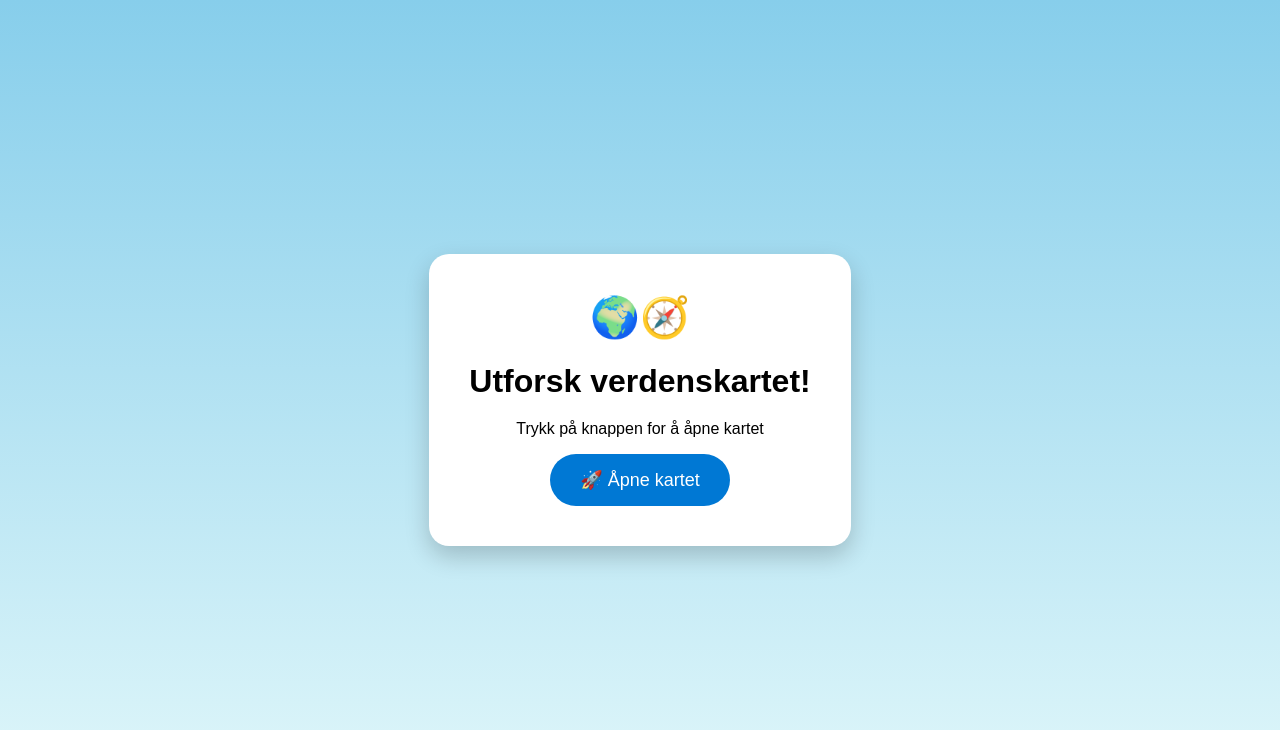
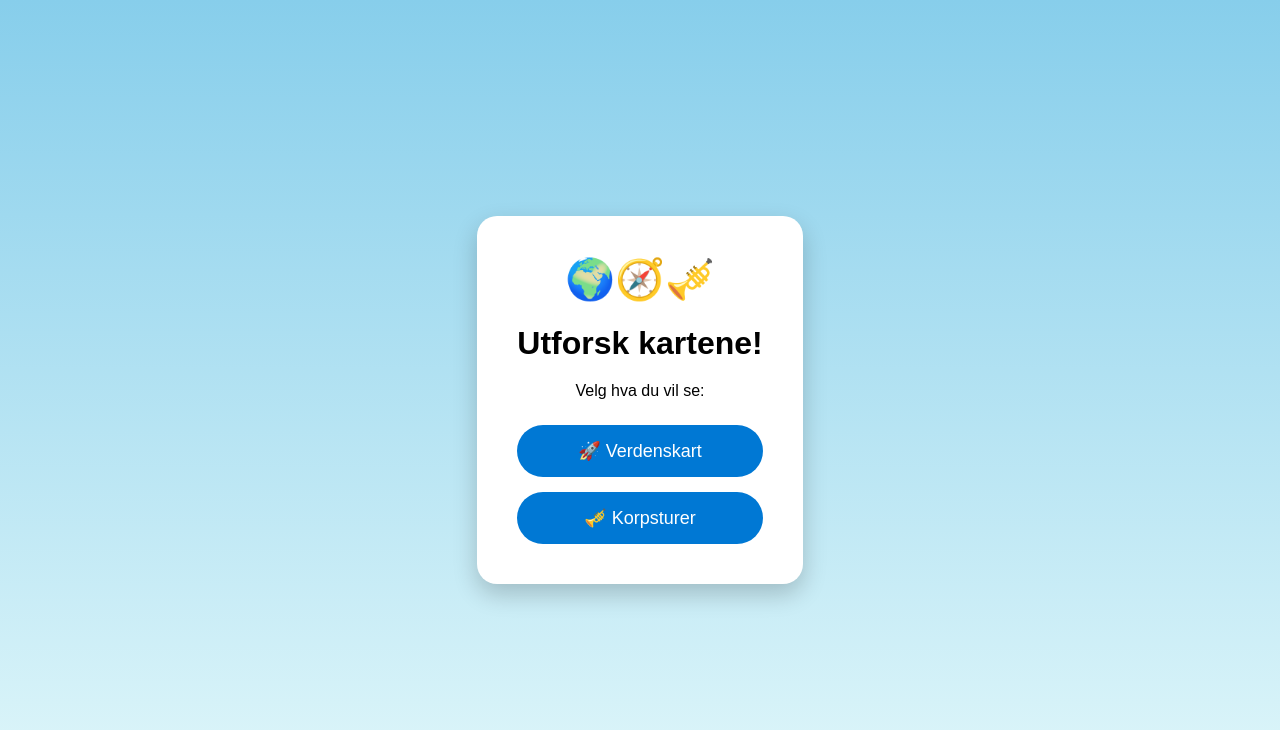
Before and after one commit to ellencathrinek/kart, a plain HTML site: page index.html in a window 1280 px wide. Drawn offline with Linux system fonts and the light colour scheme.

Commit message:
Update index.html

```diff
--- a/index.html
+++ b/index.html
@@ -26,6 +26,16 @@
             margin-bottom: 20px;
         }
 
+        p {
+            margin-bottom: 25px;
+        }
+
+        .button-group {
+            display: flex;
+            flex-direction: column;
+            gap: 15px;
+        }
+
         button {
             font-size: 18px;
             padding: 15px 30px;
@@ -50,22 +60,21 @@
 </head>
 <body>
     <div class="container">
-        <div class="emoji">🌍🧭</div>
-        <h1>Utforsk verdenskartet!</h1>
-        <p>Trykk på knappen for å åpne kartet</p>
+        <div class="emoji">🌍🧭🎺</div>
+        <h1>Utforsk kartene!</h1>
+        <p>Velg hva du vil se:</p>
 
-        <button onclick="openMap()">
-            🚀 Åpne kartet
-        </button>
+        <div class="button-group">
+            <button onclick="openWorldMap()">
+                🚀 Verdenskart
+            </button>
+
+            <button onclick="openKorpsMap()">
+                🎺 Korpsturer
+            </button>
+        </div>
     </div>
 
     <script>
-        function openMap() {
+        function openWorldMap() {
             window.open(
-                "https://www.eriksberg.no/Maps/World/?config=https://raw.githubusercontent.com/ellencathrinek/kart/main/mapconfig.json",
-                "_blank"
-            );
-        }
-    </script>
-</body>
-</html>
```
